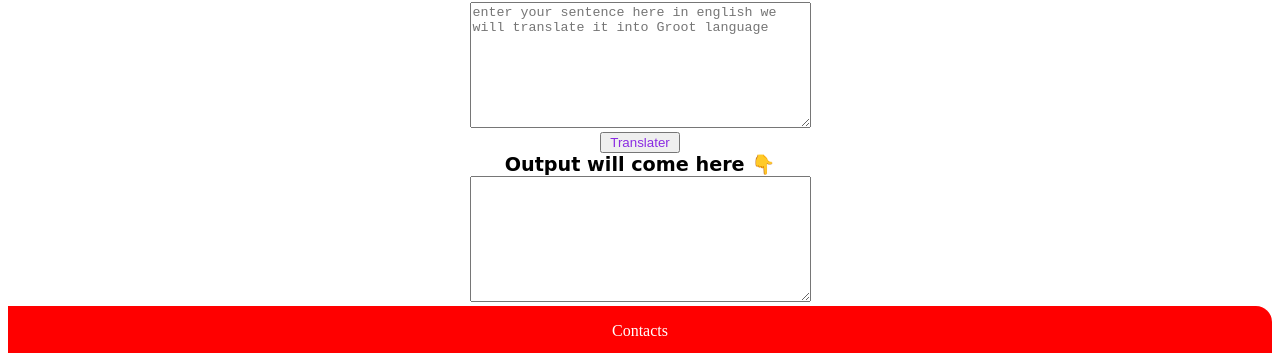
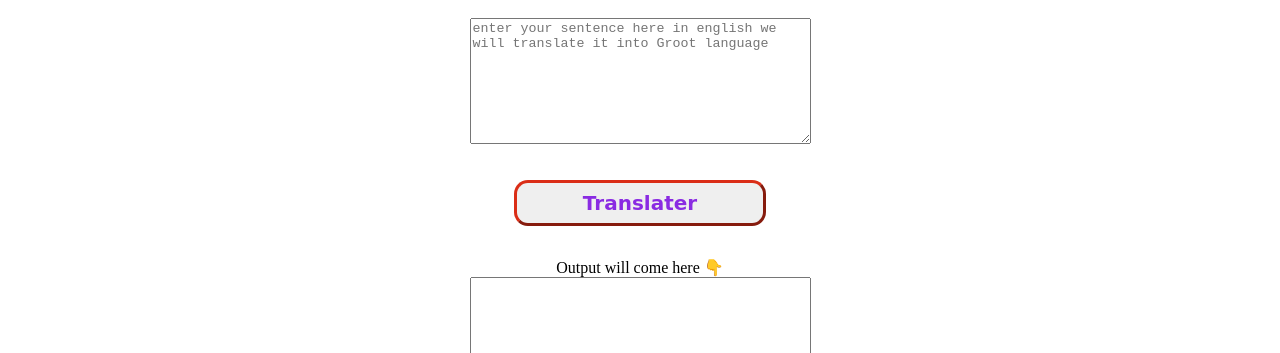
Before and after one commit to Aashish-Kaushik/Groot-translator, a plain HTML site: page index.html in a window 1280 px wide. Shown: the part 132-485 px from the top of the page. Drawn offline with Linux system fonts and the light colour scheme.

Commit message:
update translater button

```diff
--- a/index.html
+++ b/index.html
@@ -22,7 +22,7 @@
     <div></div>
     <button id="btn" class="btns">Translater</button>
     <div></div>
-    <div style="font-size: larger" class="text">Output will come here 👇</div>
+    <div class="text"> Output will come here 👇 </div>
 
 <textarea name="" id="output" cols="40" rows="8"></textarea>
     <!-- <div id="output"></div> -->
--- a/style.css
+++ b/style.css
@@ -50,6 +50,18 @@
   .btns{
       color: blueviolet;
       width: 5rem;
+      font-family: 'Indie Flower', cursive;
+    padding: 0.5rem 1rem;
+    text-align: center;
+    margin: 2rem;
+    border-radius: 1ch;
+    width: 20%;
+    border-color: rgb(218, 45, 22);
+    border-width: 0.2rem;
+    border-style: outset;
+    font-weight: bold;
+    font-size: 20px;
+}
   }
   .text{font-family: "Contrail One", cursive;
     font-weight: bold;
```
